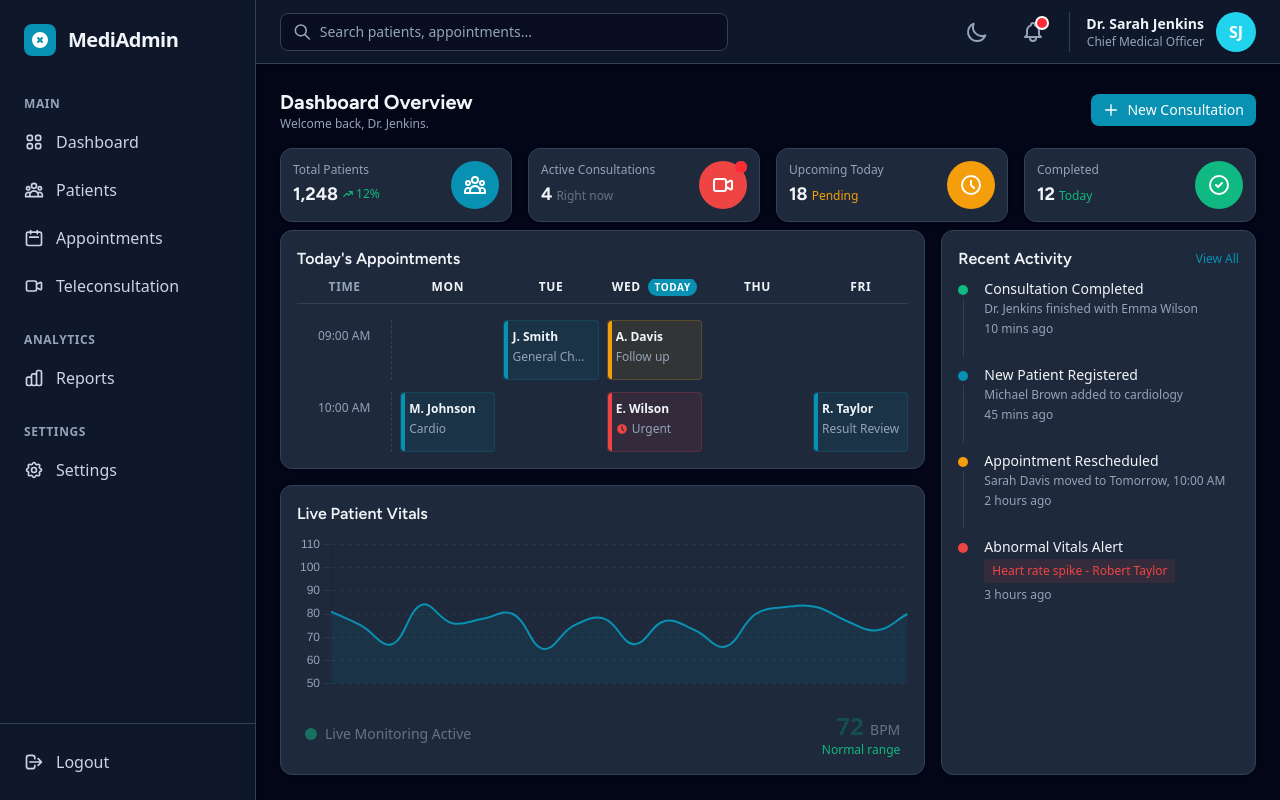
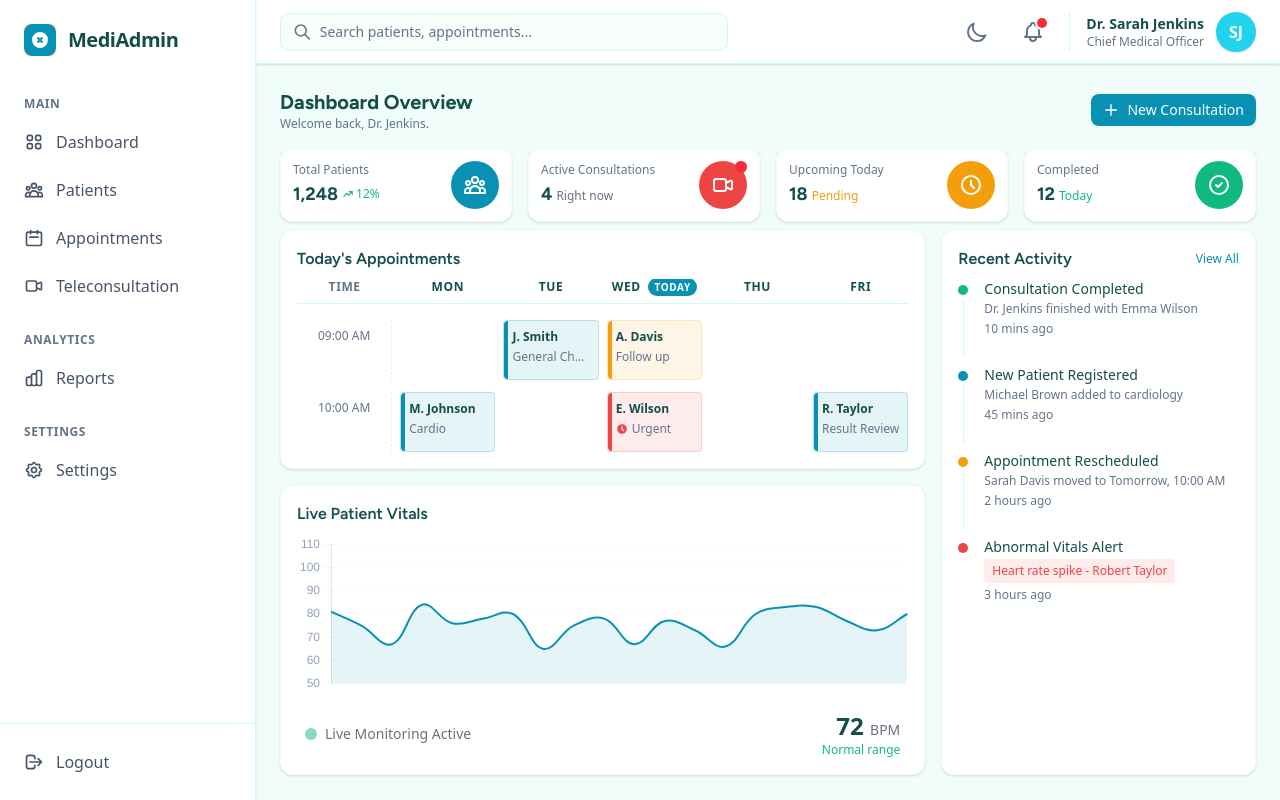
Before and after one commit to Ali-Tamerr/Telemedicine-Admin-Dashboard, an Angular app: page /dashboard in a window 1280 px wide. Built offline with nearby package versions, Linux system fonts and the light colour scheme.

Commit message:
feat: implement dark mode support with theme service and global Tailwind styles

```diff
--- a/src/app/services/theme.service.ts
+++ b/src/app/services/theme.service.ts
@@ -13,6 +13,7 @@ export class ThemeService {
   }
 
   applyTheme() {
+    console.log('Applying theme. Dark mode:', this.isDarkMode());
     if (this.isDarkMode()) {
       document.documentElement.classList.add('dark');
     } else {
--- a/src/styles.css
+++ b/src/styles.css
@@ -23,7 +23,10 @@
   --font-body: 'Noto Sans', sans-serif;
 }
 
-@theme dark {
+/* Force dark mode to be class-based */
+@variant dark (&:where(.dark, .dark *));
+
+.dark {
   --color-bg: #020617;
   --color-text: #f1f5f9;
   --color-text-muted: #94a3b8;
@@ -33,6 +36,7 @@
   --color-card-border: #334155;
   --color-sidebar-bg: #0f172a;
   --color-topbar-bg: #0f172a;
+  color-scheme: dark;
 }
 
 body {
```
